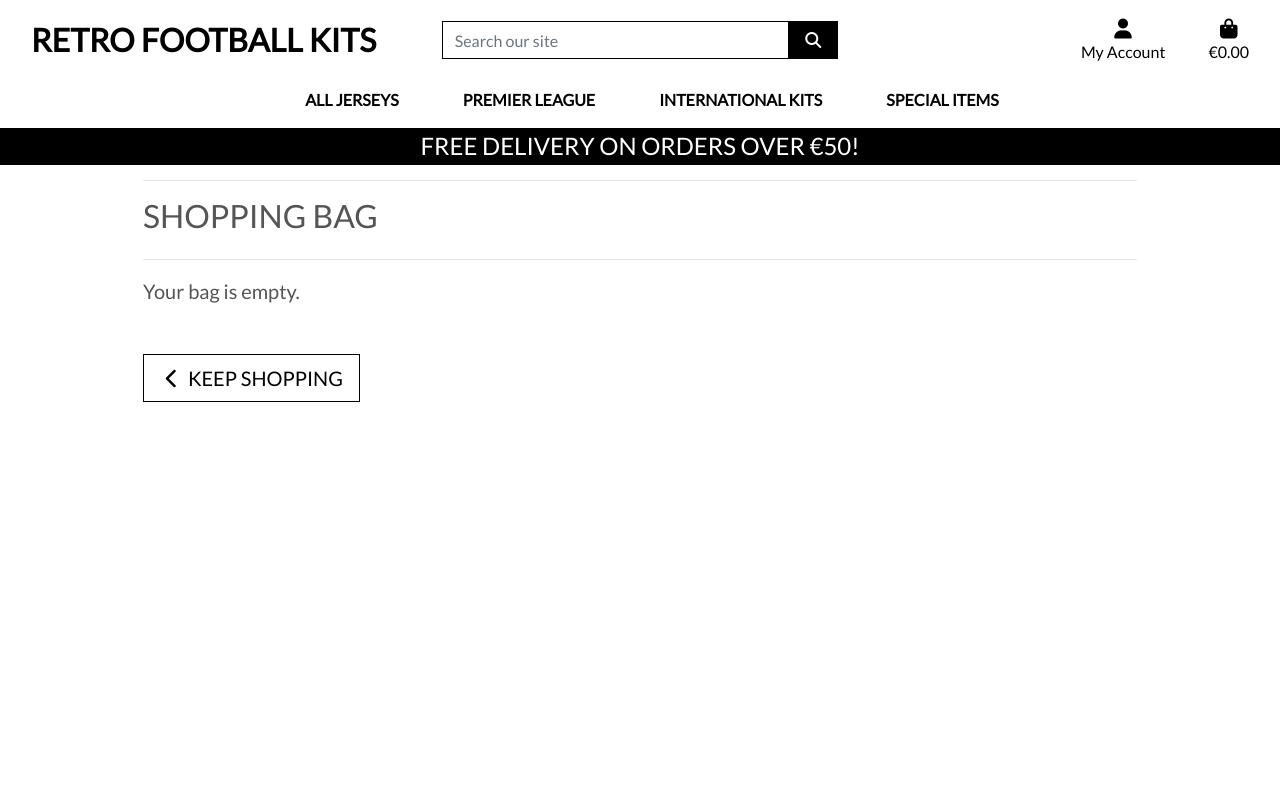
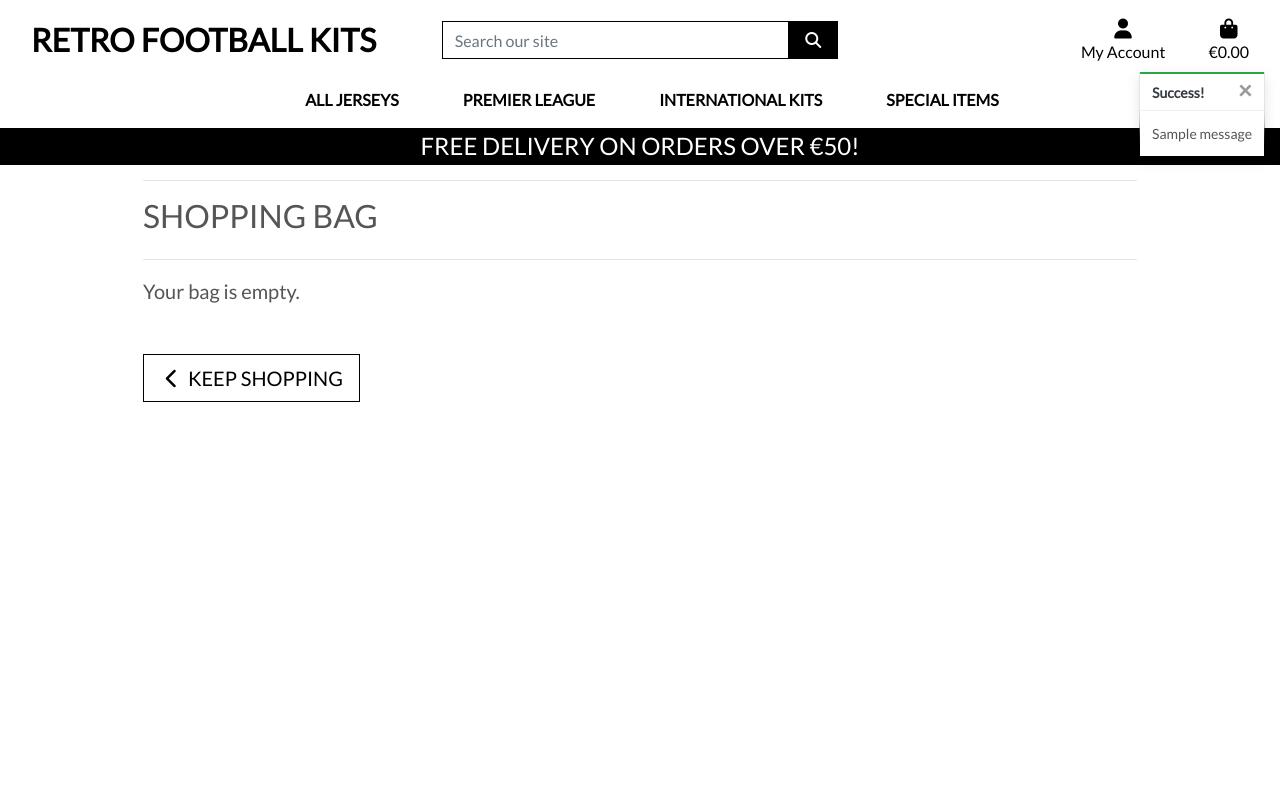
Before and after one commit to gareth-39/boutique-ado, a Django app: page /bag/ in a window 1280 px wide. Run offline with Django 3.2, Linux system fonts and the light colour scheme; tables that the repository leaves empty hold one stand-in row (values such as "Sample post"); one stand-in notice (Sample message) is shown; some libraries are stand-ins or nearby versions.

Commit message:
Adding toast messages

```diff
--- a/bag/views.py
+++ b/bag/views.py
@@ -1,4 +1,7 @@
-from django.shortcuts import render, redirect, reverse, HttpResponse
+from django.shortcuts import render, redirect, reverse, HttpResponse, get_object_or_404
+from django.contrib import messages
+
+from products.models import Product
 
 # Create your views here.
 
@@ -12,6 +15,7 @@ def view_bag(request):
 def add_to_bag(request, item_id):
     """ Add a quantity of the specified product to the shopping bag """
 
+    product = get_object_or_404(Product, pk=item_id)
     quantity = int(request.POST.get('quantity'))
     redirect_url = request.POST.get('redirect_url')
     size = None
@@ -23,15 +27,20 @@ def add_to_bag(request, item_id):
         if item_id in list(bag.keys()):
             if size in bag[item_id]['items_by_size'].keys():
                 bag[item_id]['items_by_size'][size] += quantity
+                messages.success(request, f'Updated size {size.upper()} {product.name} quantity to {bag[item_id]["items_by_size"][size]}')
             else:
                 bag[item_id]['items_by_size'][size] = quantity
+                messages.success(request, f'Added size {size.upper()} {product.name} to your bag')
         else:
             bag[item_id] = {'items_by_size': {size: quantity}}
+            messages.success(request, f'Added size {size.upper()} {product.name} to your bag')
     else:
         if item_id in list(bag.keys()):
             bag[item_id] += quantity
+            messages.success(request, f'Updated {product.name} quantity to {bag[item_id]}')
         else:
             bag[item_id] = quantity
+            messages.success(request, f'Added {product.name} to your bag')
 
     request.session['bag'] = bag
     return redirect(redirect_url)
@@ -40,6 +49,7 @@ def add_to_bag(request, item_id):
 def adjust_bag(request, item_id):
     """Adjust the quantity of the specified product to the specified amount"""
 
+    product = get_object_or_404(Product, pk=item_id)
     quantity = int(request.POST.get('quantity'))
     size = None
     if 'product_size' in request.POST:
@@ -49,15 +59,19 @@ def adjust_bag(request, item_id):
     if size:
         if quantity > 0:
             bag[item_id]['items_by_size'][size] = quantity
+            messages.success(request, f'Updated size {size.upper()} {product.name} quantity to {bag[item_id]["items_by_size"][size]}')
         else:
             del bag[item_id]['items_by_size'][size]
             if not bag[item_id]['items_by_size']:
                 bag.pop(item_id)
+            messages.success(request, f'Removed size {size.upper()} {product.name} from your bag')
     else:
         if quantity > 0:
             bag[item_id] = quantity
+            messages.success(request, f'Updated {product.name} quantity to {bag[item_id]}')
         else:
             bag.pop(item_id)
+            messages.success(request, f'Removed {product.name} from your bag')
 
     request.session['bag'] = bag
     return redirect(reverse('view_bag'))
@@ -67,6 +81,7 @@ def remove_from_bag(request, item_id):
     """Remove the item from the shopping bag"""
 
     try:
+        product = get_object_or_404(Product, pk=item_id)
         size = None
         if 'product_size' in request.POST:
             size = request.POST['product_size']
@@ -76,11 +91,14 @@ def remove_from_bag(request, item_id):
             del bag[item_id]['items_by_size'][size]
             if not bag[item_id]['items_by_size']:
                 bag.pop(item_id)
+            messages.success(request, f'Removed size {size.upper()} {product.name} from your bag')
         else:
             bag.pop(item_id)
+            messages.success(request, f'Removed {product.name} from your bag')
 
         request.session['bag'] = bag
         return HttpResponse(status=200)
 
     except Exception as e:
+        messages.error(request, f'Error removing item: {e}')
         return HttpResponse(status=500)
--- a/retro_football_kits/settings.py
+++ b/retro_football_kits/settings.py
@@ -84,6 +84,8 @@ TEMPLATES = [
     },
 ]
 
+MESSAGE_STORAGE = 'django.contrib.messages.storage.session.SessionStorage'
+
 AUTHENTICATION_BACKENDS = [
     # Needed to login by username in Django admin, regardless of `allauth`
     'django.contrib.auth.backends.ModelBackend',
--- a/static/css/base.css
+++ b/static/css/base.css
@@ -102,6 +102,21 @@ a.category-badge > span.badge:hover {
     cursor: pointer;
 }
 
+.message-container {
+    position: fixed;
+    top: 72px;
+    right: 15px;
+    z-index: 99999999999;
+}
+
+.custom-toast {
+    overflow: visible;
+}
+
+.toast-capper {
+    height: 2px;
+}
+
 /* -------------------------------- Media Queries */
 
 /* Slightly larger container on xl screens */
--- a/templates/base.html
+++ b/templates/base.html
@@ -112,8 +112,22 @@
     </header>
 
     {% if messages %}
-        <div class="message-container"></div>
-    {% endif %}
+    <div class="message-container">
+        {% for message in messages %}
+            {% with message.level as level %}
+                {% if level == 40 %}
+                    {% include 'includes/toasts/toast_error.html' %}
+                {% elif level == 30 %}
+                    {% include 'includes/toasts/toast_warning.html' %}
+                {% elif level == 25 %}
+                    {% include 'includes/toasts/toast_success.html' %}
+                {% else %}
+                    {% include 'includes/toasts/toast_info.html' %}
+                {% endif %}
+            {% endwith %}
+        {% endfor %}
+    </div>
+{% endif %}
 
     {% block page_header %}
     {% endblock %}
@@ -122,6 +136,9 @@
     {% endblock %}
 
     {% block postloadjs %}
+    <script type="text/javascript">
+        $('.toast').toast('show');
+    </script>
     {% endblock %}
 
 
--- /dev/null
+++ b/templates/includes/toasts/toast_success.html
@@ -0,0 +1,13 @@
+<div class="toast custom-toast rounded-0 border-top-0" data-autohide="false">
+    <div class="arrow-up arrow-success"></div>
+    <div class="w-100 toast-capper bg-success"></div>
+    <div class="toast-header bg-white text-dark">
+        <strong class="mr-auto">Success!</strong>
+        <button type="button" class="ml-2 mb-1 close text-dark" data-dismiss="toast" aria-label="Close">
+            <span aria-hidden="true">&times;</span>
+        </button>
+    </div>
+    <div class="toast-body bg-white">
+        {{ message }}
+    </div>
+</div>
```
Also changed, not shown: templates/includes/toasts/toast_error.html (added, +13 -0 lines), templates/includes/toasts/toast_info.html (added, +13 -0 lines), templates/includes/toasts/toast_warning.html (added, +13 -0 lines), db.sqlite3.
